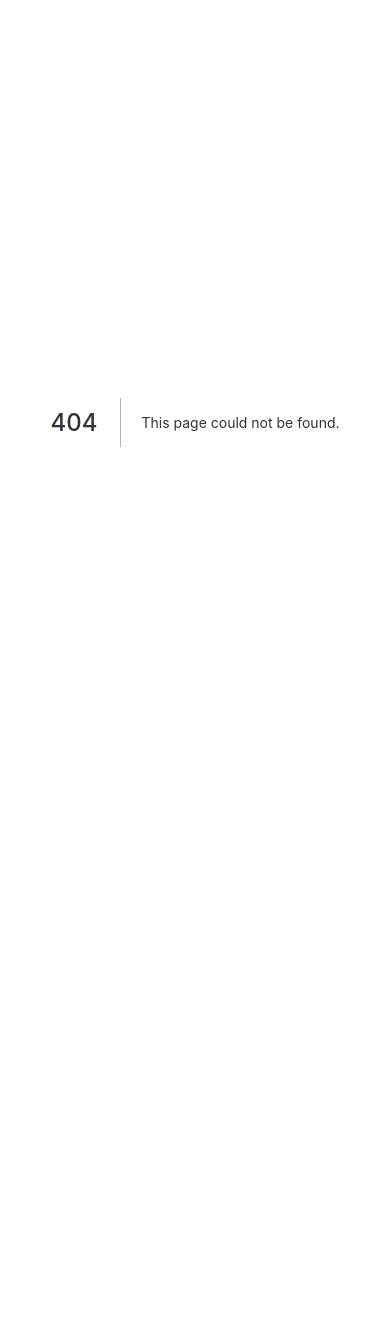
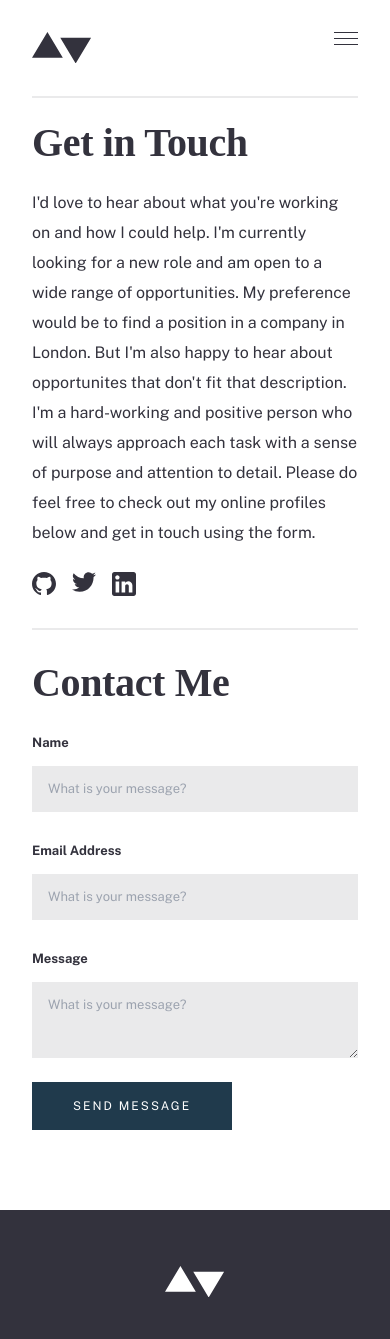
Before and after one commit to RyanCahela/Portfolio_2022_Nextjs, a Next.js app: page /Contact in a window 390 px wide. Before the commit this address had no page. Shown: the top 1339 px of the page. Before the commit the page ends 844 px from the top, so only its background shows below. Built offline with nearby package versions, Linux system fonts and the light colour scheme; a web font is replaced by a local one.

Commit message:
built contact page, mobile navigation auto closes on click

```diff
--- a/components/Buttons/PrimaryButton.js
+++ b/components/Buttons/PrimaryButton.js
@@ -24,14 +24,22 @@ const buttonClasses = `
   disabled:cursor-not-allowed
 `;
 
-const PrimaryButton = ({ textContent, disabled = null }) => {
+const PrimaryButton = ({
+  textContent,
+  disabled = null,
+  isIconVisible = true,
+}) => {
   return (
     <button disabled={disabled} className={buttonClasses}>
-      <div className="bg-black/10 h-[48px] w-[48px] flex justify-center items-center">
-        <div className="w-[16px] h-[14px] text-cyan group-hover:text-white group-disabled:text-white">
-          <DownArrowsSVG />
+      {isIconVisible ? (
+        <div className="bg-black/10 h-[48px] w-[48px] flex justify-center items-center">
+          <div className="w-[16px] h-[14px] text-cyan group-hover:text-white group-disabled:text-white">
+            <DownArrowsSVG />
+          </div>
         </div>
-      </div>
+      ) : (
+        ""
+      )}
       <div className="py-4 text-center w-full">{textContent}</div>
     </button>
   );
--- /dev/null
+++ b/components/ExternalLinks/SocialLinks.js
@@ -0,0 +1,28 @@
+import React from "react";
+import GithubLogoSVG from "../Logos/GithubLogoSVG";
+import TwitterLogoSVG from "../Logos/TwitterLogoSVG";
+import LinkedinLogoSVG from "../Logos/LinkedinLogoSVG";
+
+const SocialLinks = () => {
+  return (
+    <ul className="flex gap-4">
+      <li className="w-6 h-6">
+        <a href="https://github.com/RyanCahela">
+          <GithubLogoSVG />
+        </a>
+      </li>
+      <li className="w-6 h-6">
+        <a href="https://twitter.com/">
+          <TwitterLogoSVG />
+        </a>
+      </li>
+      <li className="w-6 h-6">
+        <a href="https://www.linkedin.com/">
+          <LinkedinLogoSVG />
+        </a>
+      </li>
+    </ul>
+  );
+};
+
+export default SocialLinks;
--- a/components/Sections/Footer/Footer.js
+++ b/components/Sections/Footer/Footer.js
@@ -1,9 +1,7 @@
 import React from "react";
 import Link from "next/link";
 import MainLogoSVG from "../../Logos/MainLogoSVG";
-import GithubLogoSVG from "../../Logos/GithubLogoSVG";
-import TwitterLogoSVG from "../../Logos/TwitterLogoSVG";
-import LinkedinLogoSVG from "../../Logos/LinkedinLogoSVG";
+import SocialLinks from "../../ExternalLinks/SocialLinks";
 
 const Footer = () => {
   return (
@@ -19,34 +17,18 @@ const Footer = () => {
             </Link>
           </li>
           <li>
-            <Link href="/">
+            <Link href="/#Portfolio">
               <a>Portfolio</a>
             </Link>
           </li>
           <li>
-            <Link href="/contact">
+            <Link href="/Contact">
               <a>Contact Me</a>
             </Link>
           </li>
         </ul>
       </nav>
-      <ul className="flex gap-4">
-        <li className="w-6 h-6">
-          <a href="https://github.com/RyanCahela">
-            <GithubLogoSVG />
-          </a>
-        </li>
-        <li className="w-6 h-6">
-          <a href="https://twitter.com/">
-            <TwitterLogoSVG />
-          </a>
-        </li>
-        <li className="w-6 h-6">
-          <a href="https://www.linkedin.com/">
-            <LinkedinLogoSVG />
-          </a>
-        </li>
-      </ul>
+      <SocialLinks />
     </footer>
   );
 };
--- a/components/Sections/Header/Backdrop.js
+++ b/components/Sections/Header/Backdrop.js
@@ -7,6 +7,7 @@ const backdropClasses = `
   inset-0
   opacity-0
   transition-opacity
+  pointer-events-none
 `;
 
 const backdropActiveClasses = `
--- a/components/Sections/Header/Header.js
+++ b/components/Sections/Header/Header.js
@@ -16,7 +16,7 @@ const Header = () => {
         onClick={(e) => setIsOpen((prevState) => !prevState)}>
         {isOpen ? <CloseSVG /> : <HamburgerSVG />}
       </div>
-      <Nav isOpen={isOpen} />
+      <Nav isOpen={isOpen} setIsOpen={setIsOpen} />
     </header>
   );
 };
--- a/components/Sections/Header/Nav.js
+++ b/components/Sections/Header/Nav.js
@@ -1,4 +1,5 @@
 import React from "react";
+import Link from "next/link";
 import Backdrop from "./Backdrop";
 
 const navClasses = `
@@ -15,7 +16,7 @@ const navClasses = `
   transition-transform
 `;
 
-const Nav = ({ isOpen }) => {
+const Nav = ({ isOpen, setIsOpen }) => {
   return (
     <>
       <Backdrop isOpen={isOpen} />
@@ -23,9 +24,21 @@ const Nav = ({ isOpen }) => {
         className={`${navClasses}`}
         style={{ transform: isOpen ? "translateX(0)" : "" }}>
         <ul className="flex flex-col gap-4">
-          <li>Home</li>
-          <li>Portfolio</li>
-          <li>Contact Me</li>
+          <li>
+            <Link href="/">
+              <a onClick={(e) => setIsOpen(false)}>Home</a>
+            </Link>
+          </li>
+          <li>
+            <Link href="/#Portfolio">
+              <a onClick={(e) => setIsOpen(false)}>Portfolio</a>
+            </Link>
+          </li>
+          <li>
+            <Link href="/Contact">
+              <a onClick={(e) => setIsOpen(false)}>Contact Me</a>
+            </Link>
+          </li>
         </ul>
       </nav>
     </>
--- a/components/Sections/Portfolio/Portfolio.js
+++ b/components/Sections/Portfolio/Portfolio.js
@@ -6,7 +6,7 @@ import portfolioData from "../Portfolio/portfolioData";
 
 const Portfolio = () => {
   return (
-    <section>
+    <section id="Portfolio" className="-mt-20 pt-20">
       <Title2>Protfolio</Title2>
       <ul className="mt-6 flex flex-col gap-18">
         {portfolioData.map((data) => (
--- /dev/null
+++ b/pages/Contact.js
@@ -0,0 +1,43 @@
+import React from "react";
+
+import Header from "../components/Sections/Header/Header";
+import Footer from "../components/Sections/Footer/Footer";
+
+import Title2 from "../components/Typography/Title2";
+import Body1 from "../components/Typography/Body1";
+import SocialLinks from "../components/ExternalLinks/SocialLinks";
+import TextField from "../components/FormElements/TextField";
+import TextArea from "../components/FormElements/TextArea";
+import PrimaryButton from "../components/Buttons/PrimaryButton";
+
+const Contact = () => {
+  return (
+    <div className="pt-24 px-8">
+      <Header />
+      <div className="border-t-2 flex flex-col gap-6 border-t-light-gray pt-6 pb-8">
+        <Title2>Get in Touch</Title2>
+        <Body1>
+          I&apos;d love to hear about what you&apos;re working on and how I
+          could help. I&apos;m currently looking for a new role and am open to a
+          wide range of opportunities. My preference would be to find a position
+          in a company in London. But I&apos;m also happy to hear about
+          opportunites that don&apos;t fit that description. I&apos;m a
+          hard-working and positive person who will always approach each task
+          with a sense of purpose and attention to detail. Please do feel free
+          to check out my online profiles below and get in touch using the form.
+        </Body1>
+        <SocialLinks />
+      </div>
+      <form className="border-t-2 border-t-light-gray pt-8 pb-20 flex flex-col gap-6">
+        <Title2>Contact Me</Title2>
+        <TextField labelText="Name" />
+        <TextField labelText="Email Address" />
+        <TextArea labelText="Message" />
+        <PrimaryButton textContent="Send Message" isIconVisible={false} />
+      </form>
+      <Footer />
+    </div>
+  );
+};
+
+export default Contact;
```
